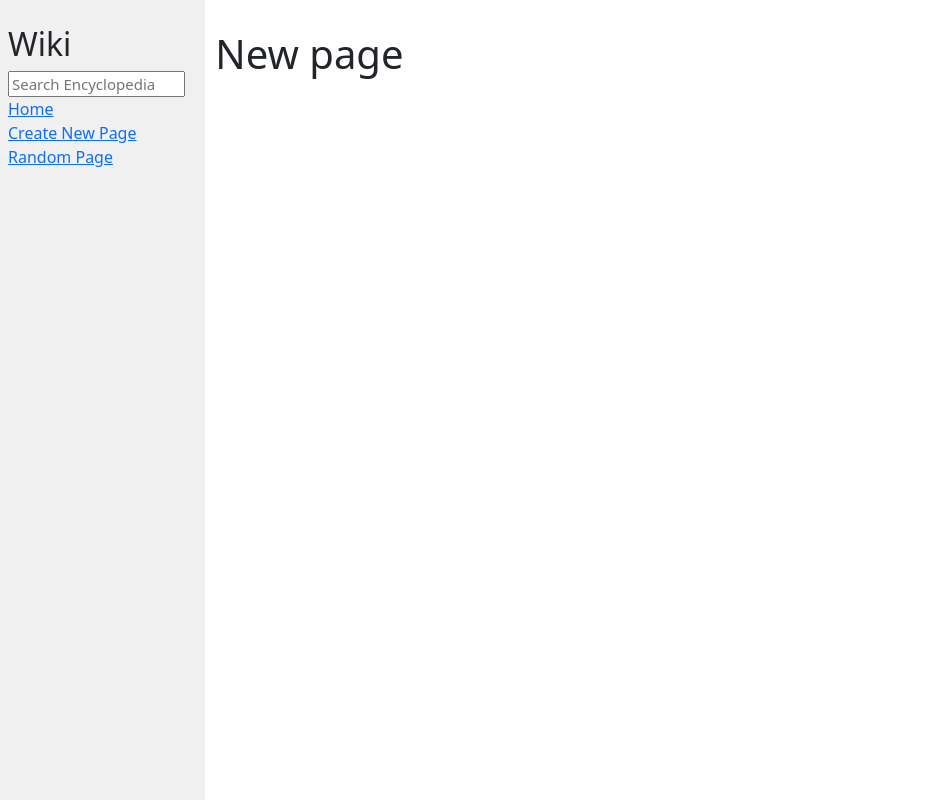
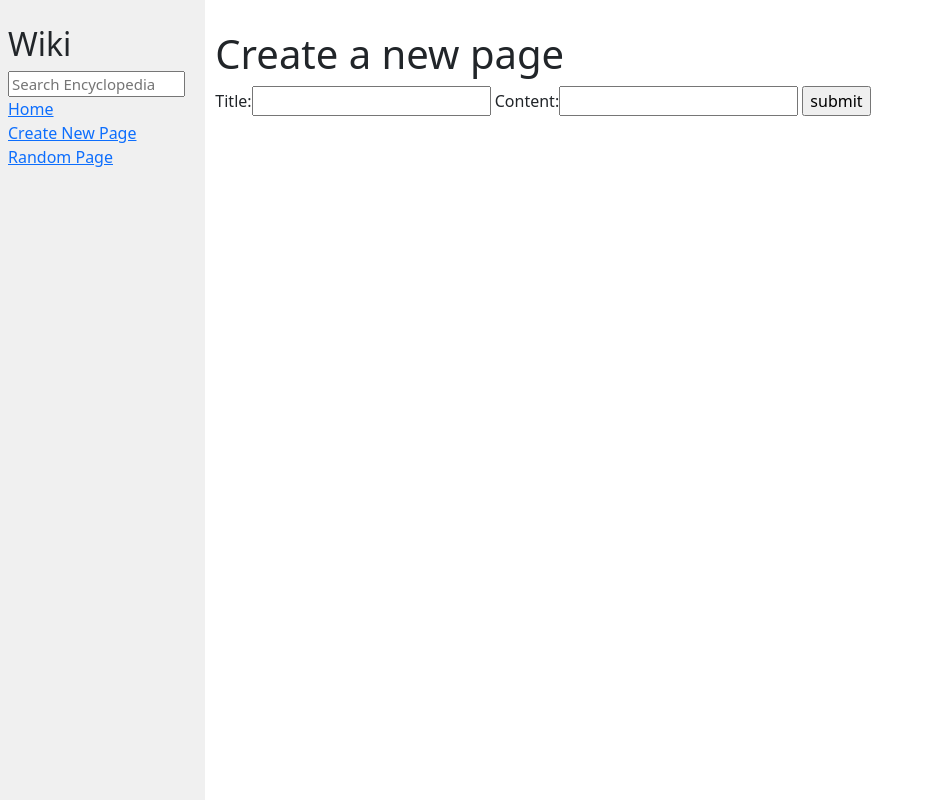
Before and after one commit to minprog-platforms/project-wiki-django-anoukappel, a Django app: template encyclopedia/templates/encyclopedia/new_page.html in a window 1280 px wide. Shown: the whole page, without its empty margins (0-926 px from the left). Run offline with Django 3.2, Linux system fonts and the light colour scheme; the template is opened without the code that fills it: values that come from a table or form of the project are taken from there, others are empty.

Commit message:
get the links working

```diff
--- a/encyclopedia/templates/encyclopedia/index.html
+++ b/encyclopedia/templates/encyclopedia/index.html
@@ -8,7 +8,7 @@
     <h1>All Pages</h1>
     <ul>
         {% for entry in entries %}
-            <a href=""><li>{{ entry }}</li></a>
+            <a href="http://127.0.0.1:8000/wiki/{{entry}}/"><li>{{ entry }}</li></a>
         {% endfor %}
     </ul>
 
--- a/encyclopedia/templates/encyclopedia/layout.html
+++ b/encyclopedia/templates/encyclopedia/layout.html
@@ -12,7 +12,7 @@
         <div class="row">
             <div class="sidebar col-lg-2 col-md-3">
                 <h2>Wiki</h2>
-                <form>
+                <form action="http://127.0.0.1:8000/wiki/<str:zoek>/">
                     <input class="search" type="text" name="q" placeholder="Search Encyclopedia">
                 </form>
                 <div>
--- a/encyclopedia/templates/encyclopedia/new_page.html
+++ b/encyclopedia/templates/encyclopedia/new_page.html
@@ -5,10 +5,21 @@
 {% endblock %}
 
 {% block body %}
-    <h1>New page</h1>
-    <ul>
-        {% for entry in entries %}
-            <a href=""><li>{{ entry }}</li></a>
-        {% endfor %}
-    </ul>
+
+    <h1>Create a new page</h1>
+    <div>
+    <form action="" method="post">
+        {% csrf_token %}
+        {{ editpage }}
+        <input type= "submit" value="submit">
+    </form>
+    </div>
+    <!-- <div>
+        <label for= "Content">Content</label>
+
+        <textarea name = "content" rows = "10" cols="50">
+        Content
+        </textarea>
+    </div> -->
+
 {% endblock %}
--- a/encyclopedia/urls.py
+++ b/encyclopedia/urls.py
@@ -2,7 +2,10 @@ from django.urls import path
 
 from . import views
 
+# app_name = "wiki"
 urlpatterns = [
     path("", views.index, name="index"),
-    path("new_page", views.new_page, name="new_page")
+    path("wiki/<str:title>/", views.wiki, name="title"),
+    path("search/", views.search, name="zoek"),
+    path("new_page/", views.new_page, name="new_page")
 ]
--- a/encyclopedia/views.py
+++ b/encyclopedia/views.py
@@ -1,14 +1,59 @@
 from django.shortcuts import render
+from . import util
+from django import forms
+# from markdown2 import Markdown
 
-from . import util
+# creating a form
+class InputForm(forms.Form):
+    title = forms.CharField(max_length = 200)
+    content = forms.CharField()
 
 
 def index(request):
+    """
+    Zorgt ervoor dat verschillende titles geprint kunnen worden op de hoofdpagina.
+    """
     return render(request, "encyclopedia/index.html", {
         "entries": util.list_entries()
     })
 
+
+def wiki(request, title):
+    """
+    zorgt ervoor dat de content en de title van de pagina geprint kan worden in wiki.html.
+    """
+    return render(request, "encyclopedia/wiki.html", {
+        "content": util.get_entry(title),
+        "title": title
+    })
+
+def search(request, zoek):
+    """
+    zorgt ervoor dat de content en de title van de pagina geprint kan worden in wiki.html.
+    """
+    return render(request, "encyclopedia/wiki.html", {
+        "content": util.get_entry(zoek),
+        "title": zoek
+    })
+
+# def search(request):
+#     return render(request, "encyclopedia/layout.html", {
+#
+#     })
+
+
 def new_page(request):
-    return render(request, "encyclopedia/new_page.html",{
-        "entries": util.list_entries()
+    return render(request, "encyclopedia/new_page.html", {
+    "title": "Title",
+    "edit": False,
+    "editpage":InputForm()
     })
+    # context ={}
+    # context['form'] = InputForm()
+    # return render(request, "encyclopedia/new_page.html", context)
+
+
+# def entry_page(request):
+#     return render(request, "encyclopedia/entry_page.html",{
+#         "title": util.get_entry(index)
+#     })
```
Also changed, not shown: encyclopedia/templates/encyclopedia/entry_page.html (added, +15 -0 lines), encyclopedia/templates/encyclopedia/wiki.html (added, +10 -0 lines).
